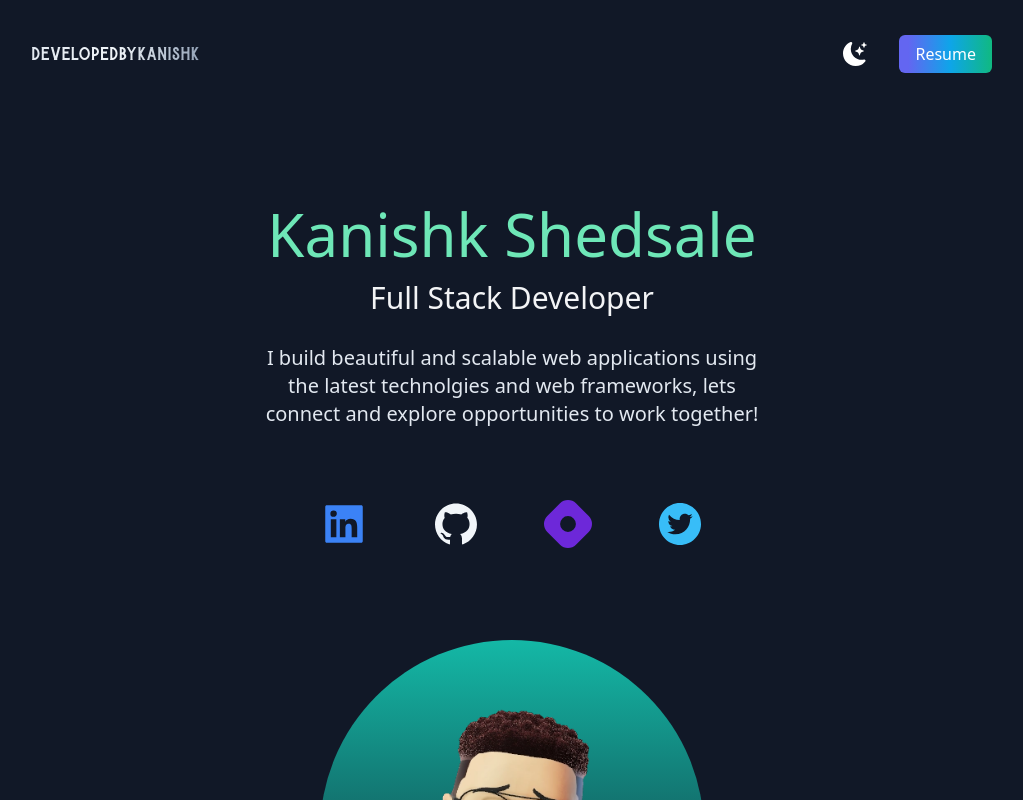
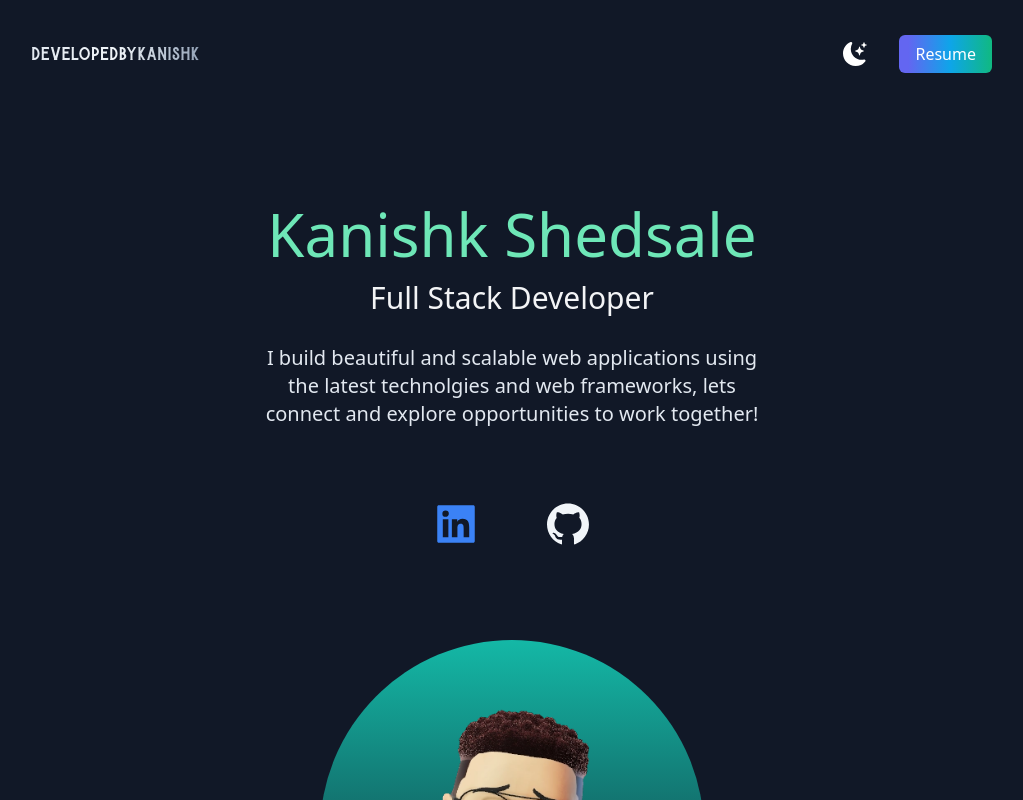
Before and after one commit to kanishk44/portfolio, a Next.js app: page / in a window 1280 px wide. Shown: the top 800 px of the page, without its empty margins (128-1151 px from the left). Built offline with nearby package versions, Linux system fonts and the light colour scheme.

Commit message:
Updates resume

```diff
--- a/pages/index.js
+++ b/pages/index.js
@@ -107,12 +107,12 @@ export default function Home() {
             <a href="https://github.com/kanishk44" target="_blank">
               <AiFillGithub className="dark: text-gray-700 dark:text-slate-100 cursor-pointer" />
             </a>
-            <a href="https://kanishkwrites.hashnode.dev/" target="_blank">
+            {/* <a href="https://kanishkwrites.hashnode.dev/" target="_blank">
               <SiHashnode className="text-violet-700 cursor-pointer" />
             </a>
             <a href="https://twitter.com/kanishk_777" target="_blank">
               <AiFillTwitterCircle className="text-sky-400 cursor-pointer" />
-            </a>
+            </a> */}
           </div>
           <div className="relative bg-gradient-to-b from-teal-500 rounded-full w-80 h-80 mx-auto mt-20 overflow-hidden md:h-96 md:w-96">
             <Image
```
Also changed, not shown: 1 other file (tests, documents, lock files or other folders).
